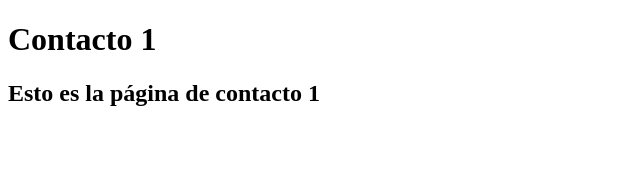
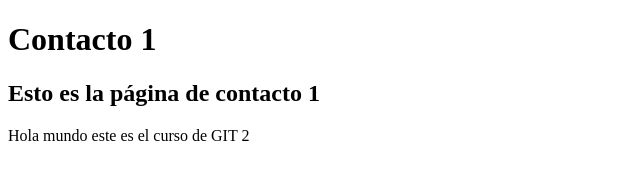
Before and after one commit to Yosef-Ambe/testeando, a plain HTML site: page contacto.html in a window 1280 px wide. Shown: the whole page, without its empty margins (0-640 px from the left). Drawn offline with Linux system fonts and the light colour scheme.

Commit message:
Cambios en los archivos principales

```diff
--- a/contacto.html
+++ b/contacto.html
@@ -8,5 +8,6 @@
     <body>
         <h1>Contacto 1</h1>
         <h2>Esto es la página de contacto 1</h2>
+        <p>Hola mundo este es el curso de GIT 2</p>
     </body>
 </html>
```
Also changed, not shown: index.html (+1 -0 lines), pagina1.html (+1 -0 lines).
